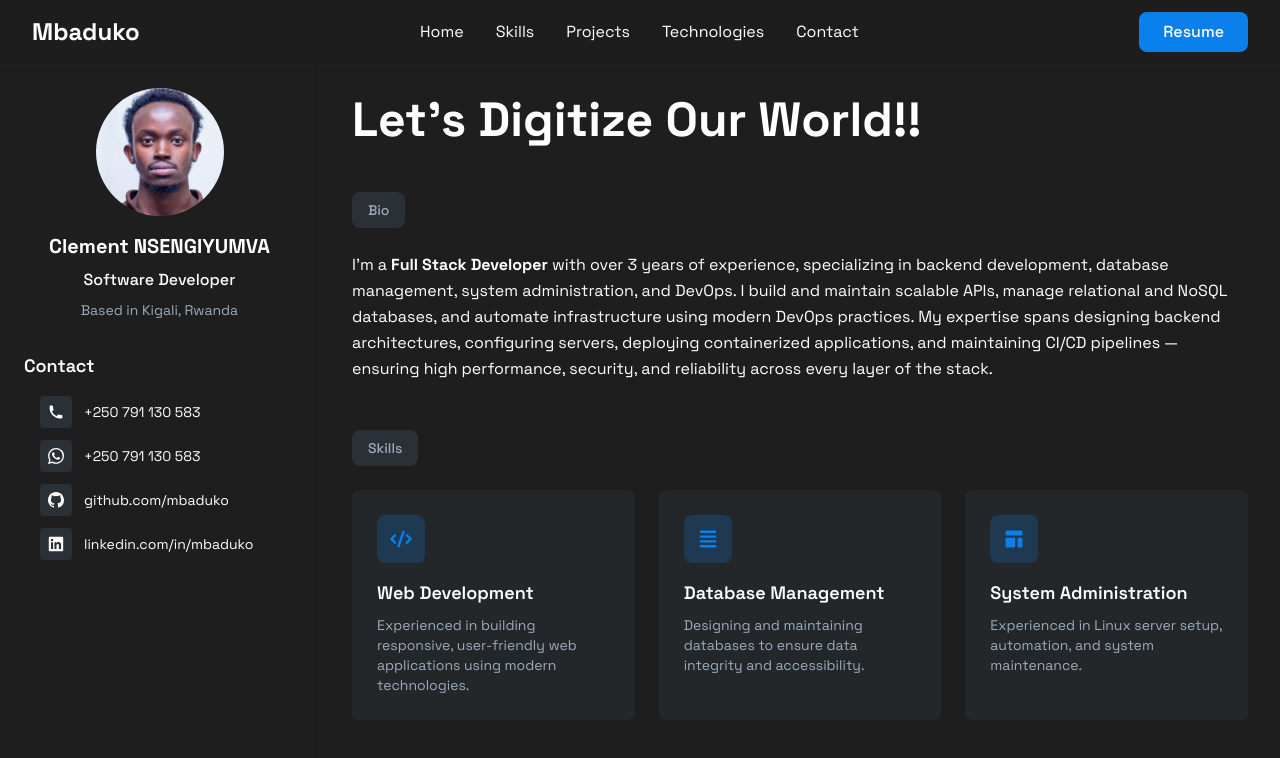
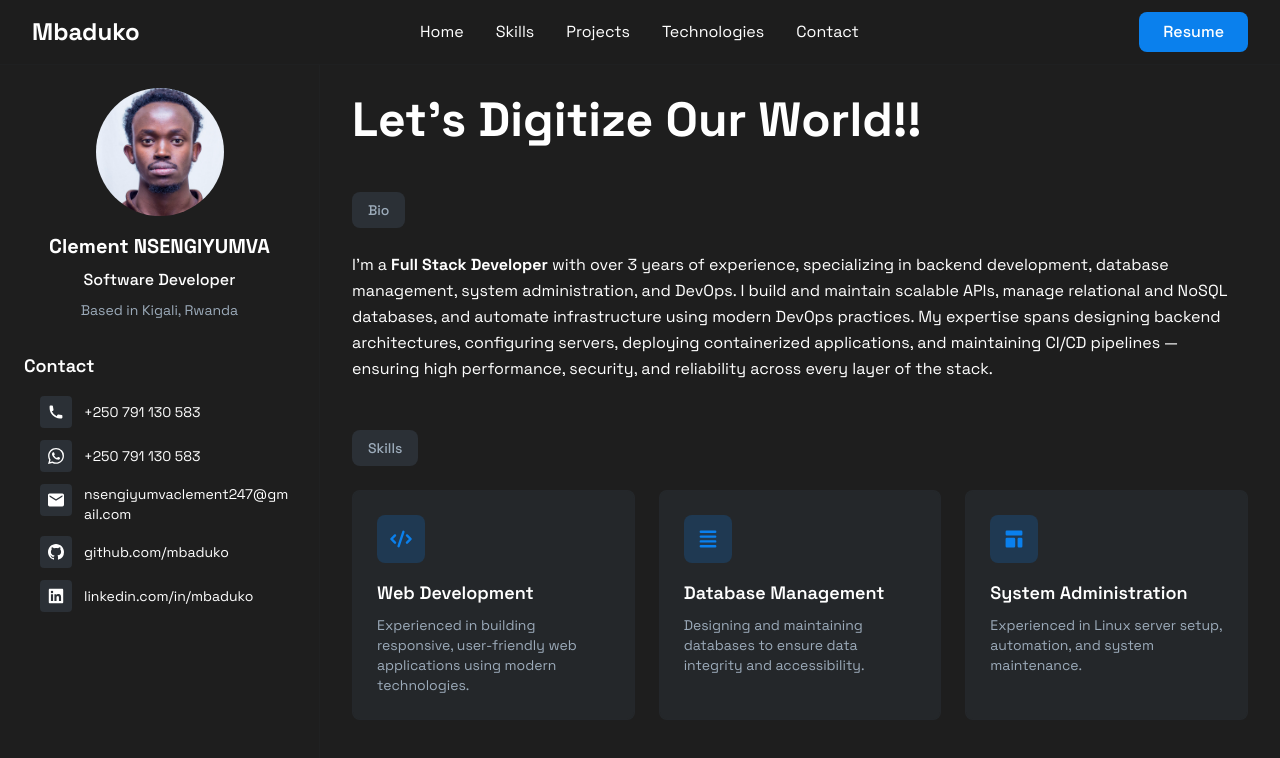
Before and after one commit to Mbaduko/portfolio, a Next.js app: page / in a window 1280 px wide. Shown: the top 758 px of the page. Built offline with nearby package versions, Linux system fonts and the light colour scheme.

Commit message:
enh: enhanced sidebar contact section

```diff
--- a/src/components/Sidebar.tsx
+++ b/src/components/Sidebar.tsx
@@ -61,6 +61,16 @@ export default function Sidebar() {
             <span className="text-sm text-foreground">+250 791 130 583</span>
           </div>
 
+          {/* Email */}
+          <div className="flex items-start space-x-3">
+            <div className="w-8 h-8 bg-secondary-bg rounded flex items-center justify-center flex-shrink-0">
+              <svg className="w-4 h-4 text-foreground" fill="currentColor" viewBox="0 0 20 20">
+                <path d="M0 4C0 2.895 0.895 2 2 2H18C19.105 2 20 2.895 20 4V16C20 17.105 19.105 18 18 18H2C0.895 18 0 17.105 0 16V4ZM2 6L10 11L18 6V4L10 9L2 4V6Z"/>
+              </svg>
+            </div>
+            <span className="text-sm text-foreground break-all">nsengiyumvaclement247@gmail.com</span>
+          </div>
+
           {/* GitHub */}
           <div className="flex items-center space-x-3">
             <div className="w-8 h-8 bg-secondary-bg rounded flex items-center justify-center">
```
